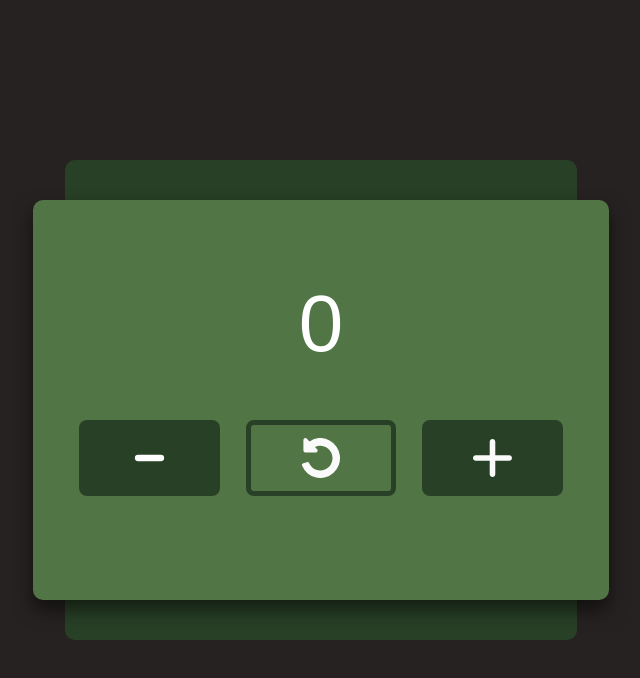
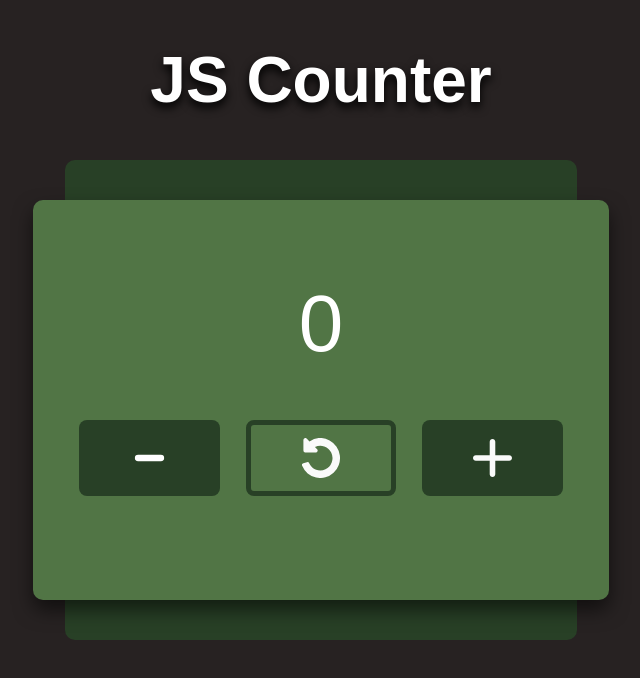
Before and after one commit to dariodini/JS-Counter, a plain HTML site: page Progetto/index.html in a window 1280 px wide. Shown: the whole page, without its empty margins (319-959 px from the left). Drawn offline with Linux system fonts and the light colour scheme.

Commit message:
Added title

```diff
--- a/Progetto/css/style.scss
+++ b/Progetto/css/style.scss
@@ -18,6 +18,18 @@ body{
     background-color: $sfondo;
     font-family: sans-serif;
 
+    text-align: center;
+
+    .title{
+        position: absolute;
+        top: 10%;
+        left: 50%;
+        transform: translate(-50%, -50%);
+
+        font-weight: 600;
+
+        text-shadow: 0px 5px 10px #000000;
+    }
     .wrapper-external{
 
         position: absolute;
@@ -82,6 +94,10 @@ body{
 
 @media screen and (max-width: 850px) {
     body{
+        .title{
+            font-size: 2.5em;
+        }
+
         .wrapper-external{
             width: 85vw;
             max-width: 385px;
@@ -117,6 +133,10 @@ body{
 
 @media screen and (min-width: 851px) {
     body{
+        .title{
+            font-size: 4em;
+        }
+
         .wrapper-external{
             width: 40vw;
             height: 60vh;
--- a/Progetto/index.html
+++ b/Progetto/index.html
@@ -12,6 +12,7 @@
     <script defer src="js/ButtonClass.js"></script>
 </head>
 <body>
+    <span class="title">JS Counter</span>
     <div class="wrapper-external">
         <div class="wrapper-internal">
             <div class="container-counter">
```
Also changed, not shown: Progetto/css/style.css, 1 other file.
